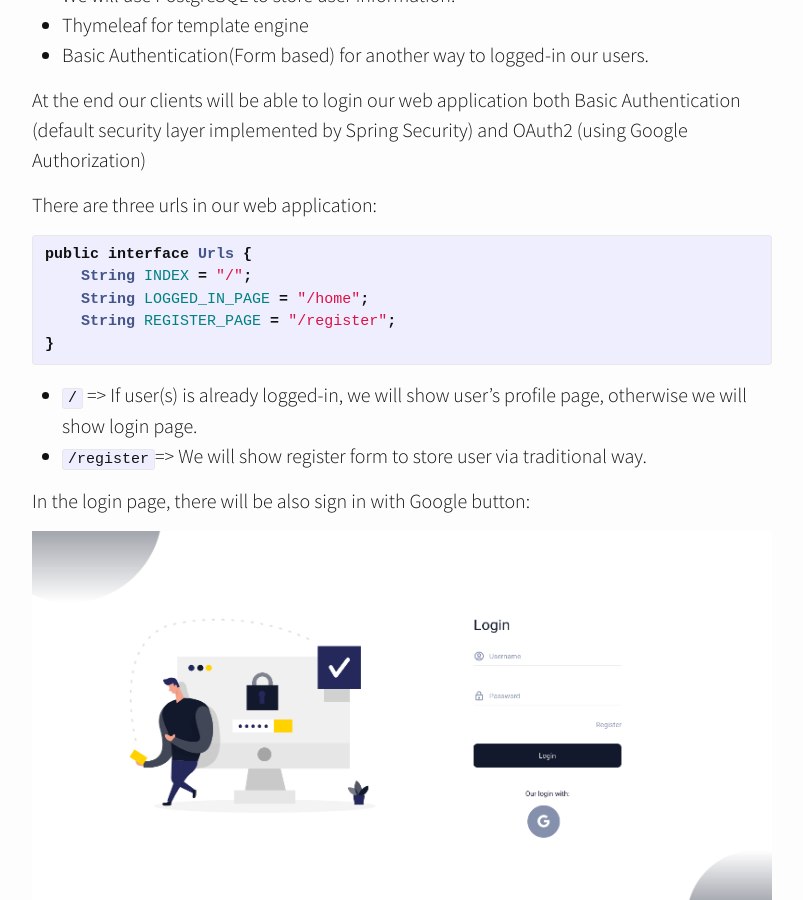
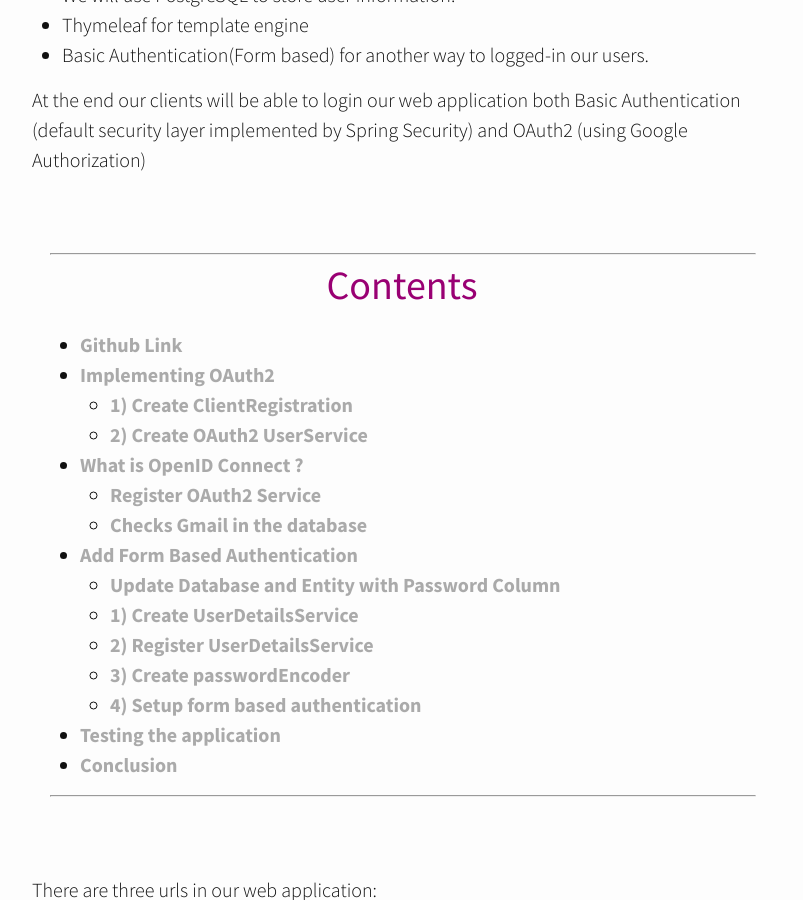
Before and after one commit to mehmetozanguven/mehmetozanguven.github.io, a Jekyll site: the page built from _posts/spring_framework/2021-10-25-spring-boot-oauth2-with-form-authentication.md, in a window 1280 px wide and 900 px high, scrolled down 834 px. Shown: the whole window, without its empty margins (238-1041 px from the left). Built offline with Jekyll 4.4.1, drawn with Linux system fonts in a browser that asks for light colours; nearby versions of some CDN libraries; some of the changed text lies outside the part shown.

Commit message:
Add contents

````diff
--- a/_posts/spring_framework/2021-10-25-spring-boot-oauth2-with-form-authentication.md
+++ b/_posts/spring_framework/2021-10-25-spring-boot-oauth2-with-form-authentication.md
@@ -13,6 +13,14 @@
 - Basic Authentication(Form based) for another way to logged-in our users.
 
 At the end our clients will be able to login our web application both Basic Authentication (default security layer implemented by Spring Security) and OAuth2 (using Google Authorization)
+
+<nav class="custom-table-of-contents">
+<hr class="horizontal-line">
+  <h4 class="table-of-contents-title">Contents</h4>
+  * this unordered seed list will be replaced by toc as unordered list
+  {:toc}
+ <hr class="horizontal-line">
+</nav>
 
 There are three urls in our web application:
 
@@ -146,6 +154,9 @@
 }
 ```
 
+## Github Link
+
+If you only need to see the code, here is the [github link](https://github.com/mehmetozanguven/spring-security-examples/tree/master/spring-security-oauth2)
 
 
 We will first implement OAuth2, then we are going to update with Basic Authentication. Then, let's start with oAuth2:
````
